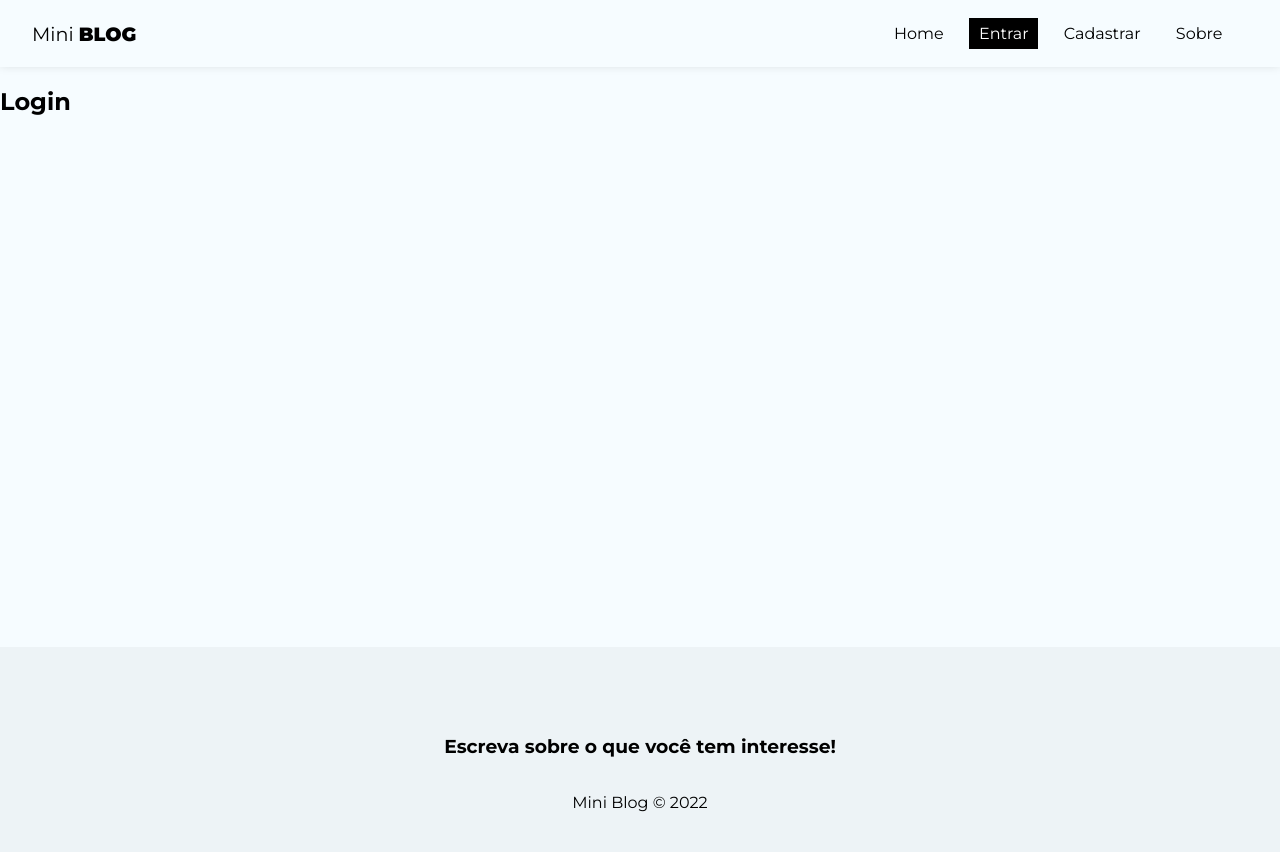
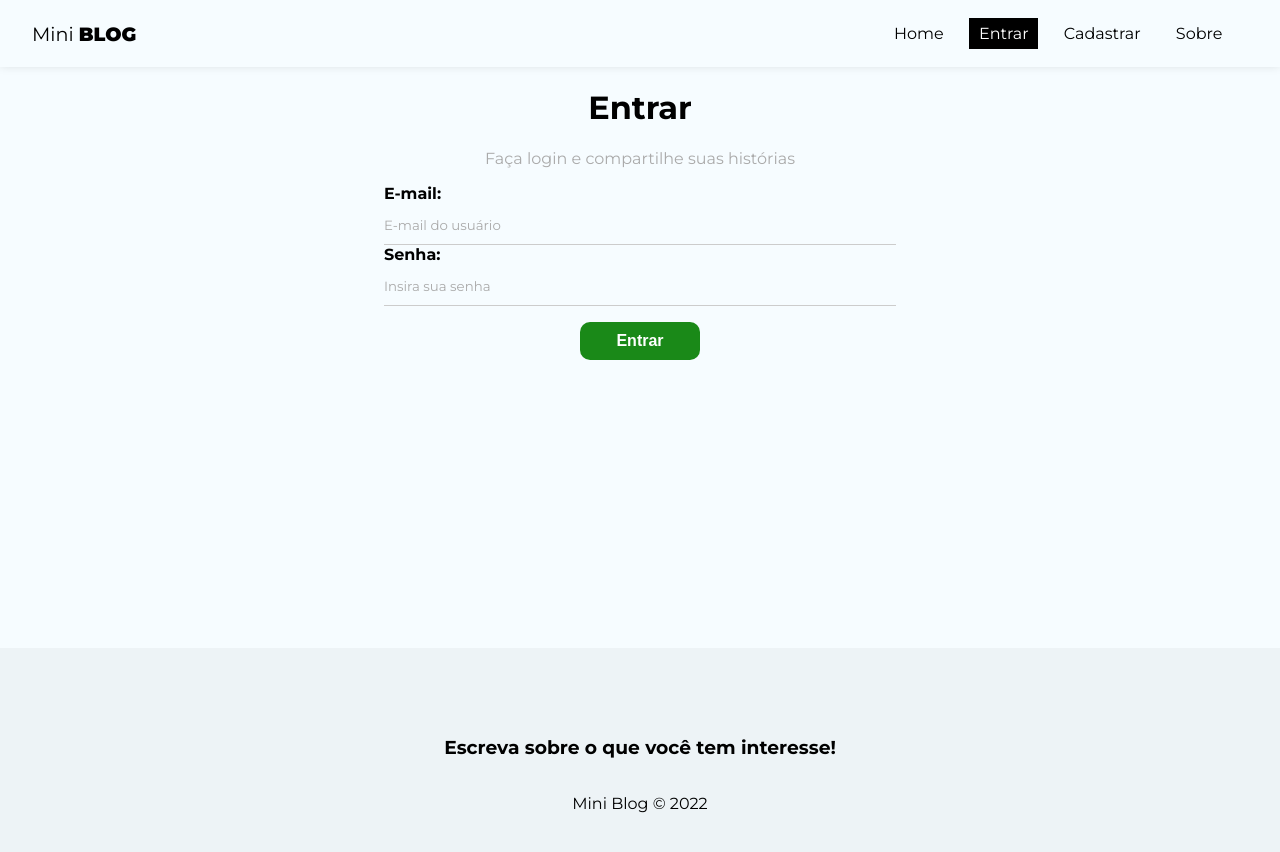
Before and after one commit to leosilva1999/miniblog, a React (Vite) app: page /login in a window 1280 px wide. Shown: the top 852 px of the page. Built offline with nearby package versions, Linux system fonts and the light colour scheme; no server answers.

Commit message:
login de usuário

```diff
--- a/src/App.jsx
+++ b/src/App.jsx
@@ -47,10 +47,10 @@ function App() {
               <Routes>
                 <Route path="/" element={<Home />}/>
                 <Route path="/about" element={<About />}/>
-                <Route path="/login" element={<Login />}/>
-                <Route path="/register" element={<Register />}/>
-                <Route path="/posts/create" element={<CreatePost />} />
-                <Route path="/dashboard" element={<Dashboard />} />
+                <Route path="/login" element={!user ? <Login /> :  <Navigate to={"/"} />}/>
+                <Route path="/register" element={!user ? <Register /> :  <Navigate to={"/"} />}/>
+                <Route path="/posts/create" element={user ? <CreatePost /> :  <Navigate to={"/login"} />} />
+                <Route path="/dashboard" element={user ? <Dashboard /> :  <Navigate to={"/login"} />} />
               </Routes>
             </div>
             <Footer />
--- a/src/components/Navbar.jsx
+++ b/src/components/Navbar.jsx
@@ -8,6 +8,7 @@ import styles from "./Navbar.module.css"
 
 const Navbar = () => {
     const { user } = useAuthValue();
+    const { logout } = useAuthentication();
 
   return (
     <nav className={styles.navbar}>
@@ -41,6 +42,11 @@ const Navbar = () => {
             <li>
                 <NavLink to="/about" className={({isActive}) => (isActive? styles.active : '')}>Sobre</NavLink>
             </li>
+            {user && (
+                <li>
+                    <button onClick={logout}>Sair</button>
+                </li>
+            )}
         </ul>
     </nav>
   )
--- a/src/hooks/useAuthentication.jsx
+++ b/src/hooks/useAuthentication.jsx
@@ -25,6 +25,8 @@ export const useAuthentication = () => {
             return;
         }
     }
+
+    // register
 
     const createUser = async (data) => {
         checkIfIsCancelled()
@@ -67,6 +69,36 @@ export const useAuthentication = () => {
         setLoading(false)
     }
 
+    // logout - sign out
+
+    const logout = () => {
+        checkIfIsCancelled()
+        signOut(auth)
+    }
+
+    // login - sign in
+    const login = async (data) => {
+
+        checkIfIsCancelled();
+
+        setLoading(true)
+        setError(false)
+
+        try {
+            await signInWithEmailAndPassword(auth, data.email, data.password)
+            setLoading(false);
+        } catch (error) {
+            let systemErrorMessage
+            if(error.message.includes("invalid-credential")){
+                systemErrorMessage = "E-mail ou senha incorretos."
+            }else{
+                systemErrorMessage = "Ocorreu um erro, por favor tente mais tarde."
+            }
+            setError(systemErrorMessage);
+            setLoading(false);
+        }
+    }
+
     useEffect(() => {
         return () => setCancelled(true);
     }, []);
@@ -76,5 +108,7 @@ export const useAuthentication = () => {
         createUser,
         error,
         loading,
+        logout,
+        login,
     }
 }
--- a/src/pages/About/About.jsx
+++ b/src/pages/About/About.jsx
@@ -1,10 +1,17 @@
 //CSS
+import { Link } from 'react-router-dom'
 import styles from './About.module.css'
 
 const About = () => {
   return (
-    <div>
-        <h1>About</h1>
+    <div className={styles.about}>
+        <h2>Sobre o <span>Blog</span></h2>
+        <p>
+          Este projeto consiste em um blog feito com react no front-end e firebase no back-end.
+        </p>
+        <Link to="/posts/create" className="btn">
+          Criar post
+        </Link>
     </div>
   )
 }
--- a/src/pages/About/About.module.css
+++ b/src/pages/About/About.module.css
@@ -0,0 +1,17 @@
+.about{
+    text-align: center;
+    display: flex;
+    flex-direction: column;
+    align-items: center;
+}
+
+.about p{
+    color: #aaa;
+    margin-bottom: 2em;
+}
+
+.about a{
+    display: block;
+    margin-top: 15px;
+    padding: 10px 15px;
+}
--- a/src/pages/Login/Login.jsx
+++ b/src/pages/Login/Login.jsx
@@ -1,9 +1,65 @@
 import styles from "./Login.module.css";
 
+import { useAuthentication } from "../../hooks/useAuthentication";
+import { useState, useEffect } from "react";
+
 const Login = () => {
+    const [email, setEmail] = useState("");
+    const [password, setPassword] = useState("");
+    const [error, setError] = useState("")
+
+    const{login, error: authError, loading} = useAuthentication();
+
+    const handleSubmit = async (e) => {
+        e.preventDefault();
+
+        setError("");
+
+        const user = {
+            email,
+            password
+        }
+
+        const res = await login(user)
+
+        console.log(res)
+    };
+
+    useEffect(() => {
+        if(authError){
+            setError(authError)
+        }
+    }, [authError])
+
   return (
-    <div>
-        <h2>Login</h2>
+    <div className={styles.login}>
+        <h1>Entrar</h1>
+        <p>Faça login e compartilhe suas histórias</p>
+        <form onSubmit={handleSubmit}>
+            <label>
+                <span>E-mail: </span>
+                <input
+                    type="email"
+                    name="email"
+                    required
+                    placeholder="E-mail do usuário"
+                    value={email}
+                    onChange={(e) => setEmail(e.target.value)}
+                />
+                <span>Senha: </span>
+                <input
+                    type="password"
+                    name="password"
+                    required
+                    placeholder="Insira sua senha"
+                    value={password}
+                    onChange={(e) => setPassword(e.target.value)}
+                />
+            </label>
+            {!loading &&<button className="btn">Entrar</button>}
+            {loading &&<button className="btn" disabled>Aguarde...</button>}
+            {error && <p className="error">{error}</p>}
+        </form>
     </div>
   )
 }
--- a/src/pages/Login/Login.module.css
+++ b/src/pages/Login/Login.module.css
@@ -0,0 +1,6 @@
+.login{
+    text-align: center;
+}
+.login p{
+    color: #aaa;
+}
```
